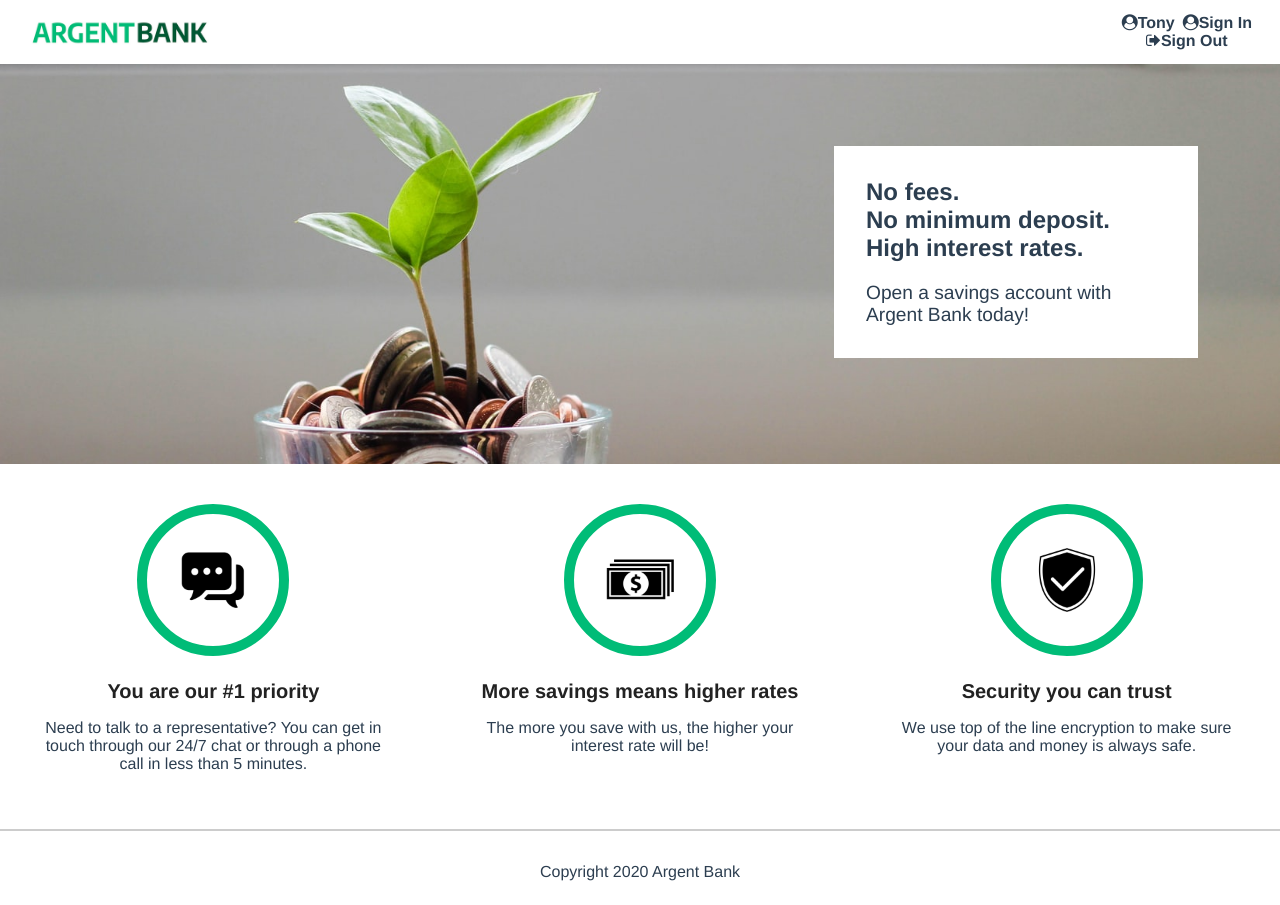
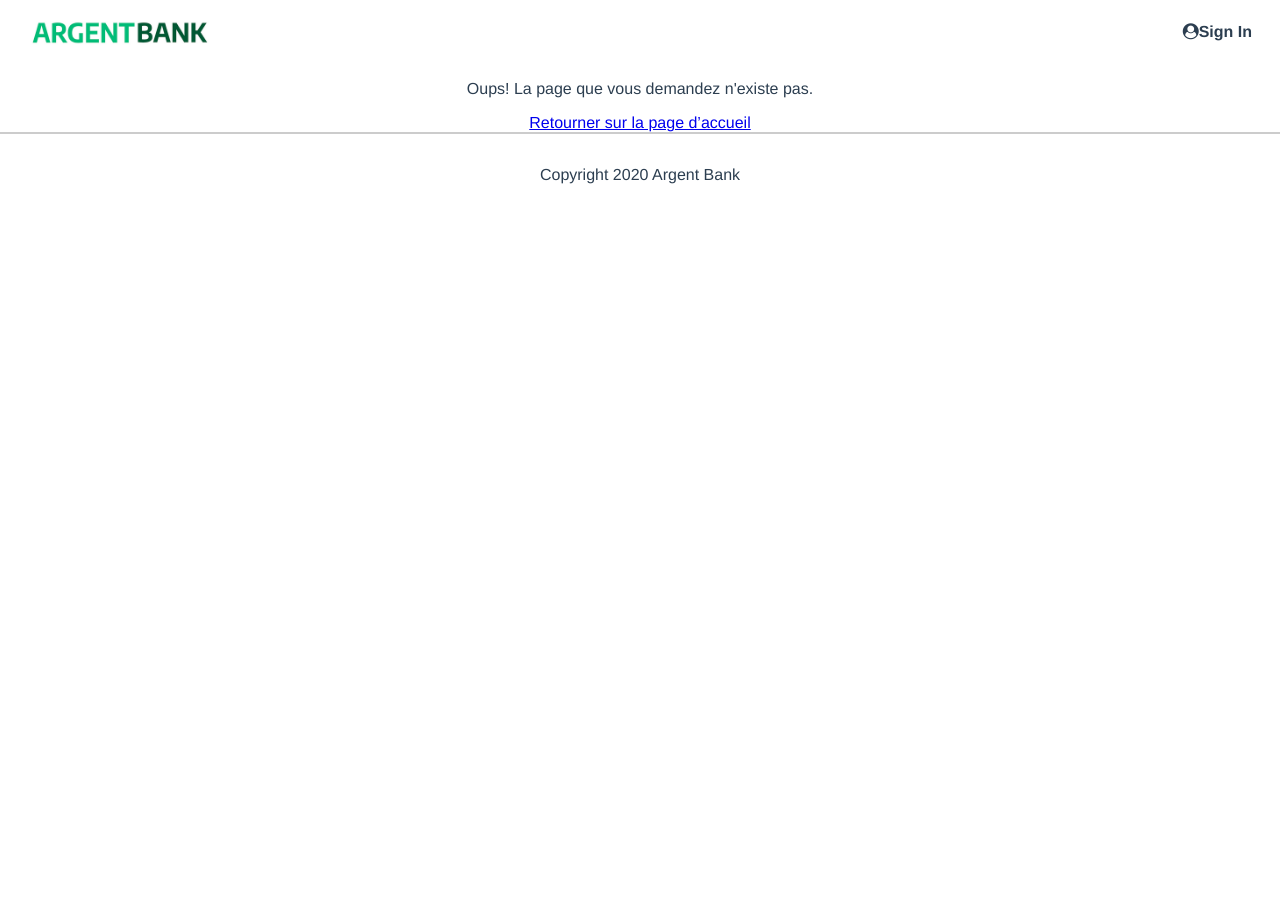
Before and after one commit to TheCatIsOnTheMoon/GilletGarasSamantha_13_28032022, a React (Create React App) app in the folder frontend/: page /user/profile in a window 1280 px wide. Before the commit this address led to /. After the commit the page ends 800 px from the top, so only its background shows below. Built offline with nearby package versions, Linux system fonts and the light colour scheme; no server answers.

Commit message:
fix header and link name

```diff
--- a/frontend/src/components/Header/Header.jsx
+++ b/frontend/src/components/Header/Header.jsx
@@ -5,6 +5,11 @@ import logo from '../../assets/img/argentBankLogo.png';
 import { useDispatch, useSelector } from 'react-redux';
 
 function Header() {
+  // Get token from local storage
+  const token = localStorage.getItem('token');
+  // Get name from local storage
+  const firstName = localStorage.getItem('firstName');
+
   //call our user action
   const dispatch = useDispatch();
   const navigateTo = useNavigate();
@@ -27,21 +32,26 @@ function Header() {
         />
         <h1 className="sr-only">Argent Bank</h1>
       </Link>
-      <div>
-        <Link to={'/user/:id'} className="main-nav-item">
-          <i className="fa fa-user-circle"></i>
-          Tony
-        </Link>
 
-        <Link to={'/sign-in'} className="main-nav-item">
-          <i className="fa fa-user-circle"></i>
-          Sign In
-        </Link>
+      <div className="navbar__item">
+        {token ? (
+          <>
+            <Link to="/profile" className="main-nav-item">
+              <i className="fa fa-user-circle"></i>
+              <span>{firstName}</span>
+            </Link>
 
-        <div onClick={logoutHandler} className="main-nav-item">
-          <i className="fa fa-sign-out"></i>
-          Sign Out
-        </div>
+            <div onClick={logoutHandler} className="main-nav-item">
+              <i className="fa fa-sign-out"></i>
+              Sign Out
+            </div>
+          </>
+        ) : (
+          <Link to="/sign-in" className="main-nav-item">
+            <i className="fa fa-user-circle"></i>
+            <span>Sign In</span>
+          </Link>
+        )}
       </div>
     </nav>
   );
--- a/frontend/src/components/Header/style.css
+++ b/frontend/src/components/Header/style.css
@@ -3,6 +3,10 @@
   justify-content: space-between;
   align-items: center;
   padding: 5px 20px;
+}
+
+.navbar__item {
+  display: flex;
 }
 
 .main-nav-item {
--- a/frontend/src/routes/Router.jsx
+++ b/frontend/src/routes/Router.jsx
@@ -22,7 +22,7 @@ function AppRouter() {
         <Routes>
           <Route path="/" element={<Home />} />
           <Route path="/sign-in" element={<SignIn />} />
-          <Route path="/user/profile" element={<UserPage />} />
+          <Route path="/profile" element={<UserPage />} />
           <Route path="*" element={<Error />} />
         </Routes>
       </main>
--- a/frontend/src/screen/SignIn/SignIn.jsx
+++ b/frontend/src/screen/SignIn/SignIn.jsx
@@ -20,7 +20,7 @@ function SignIn() {
   //if userInfo redirect to profilepage
   useEffect(() => {
     if (userInfo) {
-      navigateTo('/user/profile');
+      navigateTo('/profile');
     }
   }, [navigateTo, userInfo]);
 
--- a/frontend/src/screen/UserPage/UserPage.jsx
+++ b/frontend/src/screen/UserPage/UserPage.jsx
@@ -6,9 +6,16 @@ import { getProfile } from '../../actions/userAction';
 function UserPage() {
   // Get token from local storage
   const token = localStorage.getItem('token');
+  // Get name from local storage
+  const firstName = localStorage.getItem('firstName');
+  const lastName = localStorage.getItem('lastName');
+
   //call our user action
   const dispatch = useDispatch();
   const navigateTo = useNavigate();
+
+  const userLogin = useSelector((state) => state.userLogin);
+  const { userInfo } = userLogin;
 
   // non usefull ? keep in case later
   /////////////////////////////////////////////////////////////////
@@ -26,10 +33,6 @@ function UserPage() {
     }
     dispatch(getProfile(token));
   }, [navigateTo, dispatch, token]);
-
-  // Get token from local storage
-  const firstName = localStorage.getItem('firstName');
-  const lastName = localStorage.getItem('lastName');
 
   return (
     <>
```
